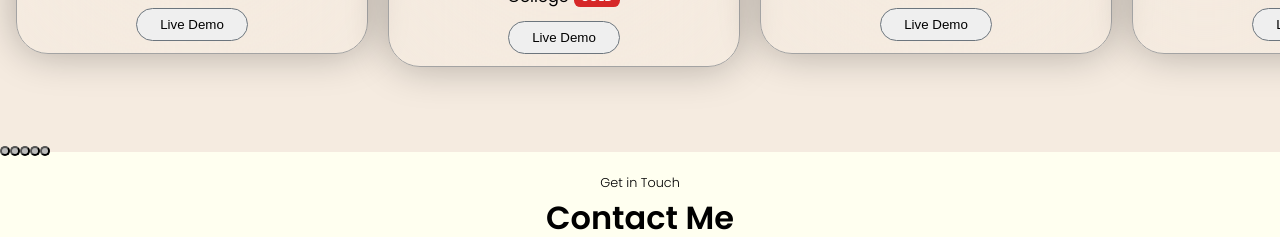
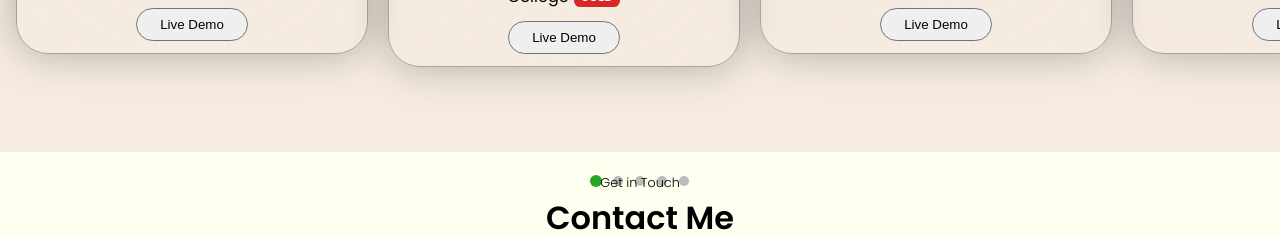
Before and after one commit to Hizikyas/Portfolio, a React (Create React App) app: page / in a window 1280 px wide. Shown: the part 3280-3517 px from the top of the page. Built offline with nearby package versions, Linux system fonts and the light colour scheme.

Commit message:
adjusting the dot

```diff
--- a/src/Components/Portfolio/portfolio.module.css
+++ b/src/Components/Portfolio/portfolio.module.css
@@ -137,11 +137,17 @@ object-fit:cover;
 }
 
 /* DOTS */
-.dots-container {
+
+/* DOTS - Fixed version */
+.dot-container {
     display: flex;
     justify-content: center;
-    margin-top: 1rem;
-    gap: 8px;
+    align-items: center;
+    gap: 12px;
+    margin-top: 2rem;
+    padding-top: 0.5rem;
+    width: 100%;
+    position: relative;
 }
 
 .dot {
@@ -151,12 +157,21 @@ object-fit:cover;
     background-color: #bbb;
     cursor: pointer;
     transition: all 0.3s ease;
+    border: none;
+    padding: 0;
 }
 
-.activeDot {
+.dot-active {
     background-color: #28A725;
     transform: scale(1.2);
 }
+
+.dot:hover {
+    background-color: #28A725;
+    opacity: 0.7;
+}
+
+
 /* ----------------------------------------------- */
 
 .sold-badge
```
